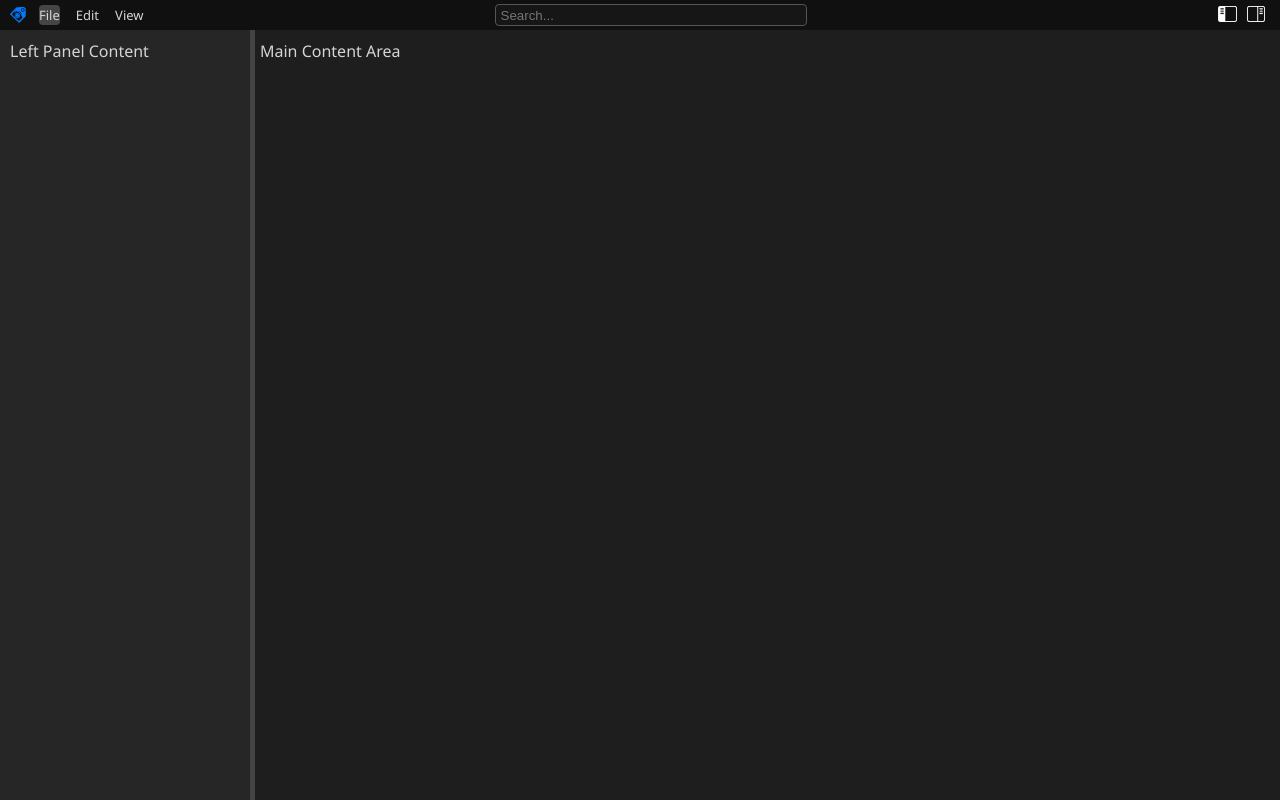
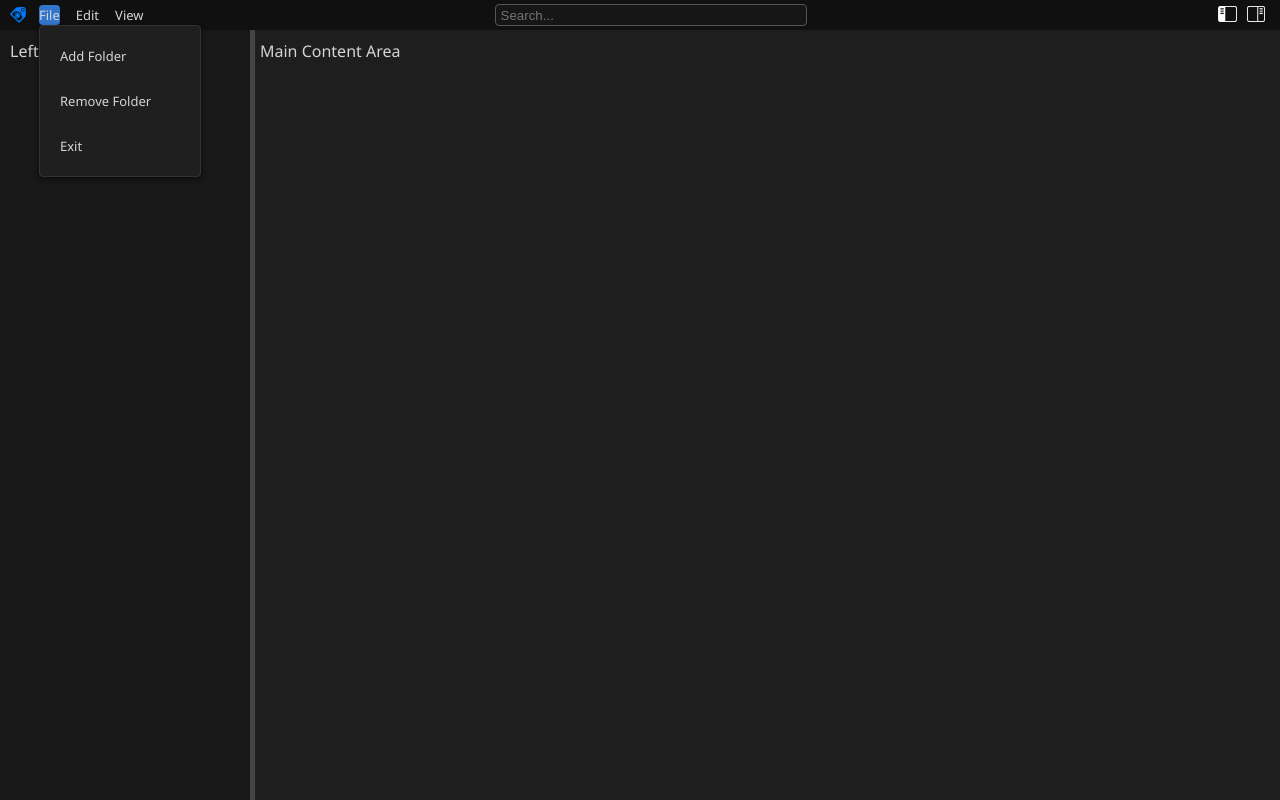
Before and after one commit to G1enB1and/MediaManagerV0.4, a plain HTML site: page index.html in a window 1280 px wide. Both pictures are taken after a click on the link "File". Drawn offline with Linux system fonts and the light colour scheme.

Commit message:
changed dropdown menus to show on click instead of hover

```diff
--- a/static/css/styles.css
+++ b/static/css/styles.css
@@ -2,7 +2,7 @@ body, html {
     height: 100%;
     margin: 0;
     padding: 0;
-    background-color: #1e1e1e; /* Consistent dark mode background */
+    background-color: #1f1f1f; /* Consistent dark mode background */
     font-family: 'Segoe UI', Tahoma, Geneva, Verdana, sans-serif; /* Screen-friendly sans-serif font */
     color: #d5d5d5;
     overflow-x: hidden;  /* Prevent horizontal scrolling */
@@ -56,15 +56,34 @@ body, html {
     line-height: 20px;  /* Ensure link text is vertically centered */
 }
 
-.menu a:hover, .menu a.dropbtn:focus {
-    background-color: #454545;
+.menu a:hover {
+    background-color: #2f2f2f; /* Background color on hover */
     border-radius: 4px;
 }
 
+.menu a.dropbtn:focus {
+    background-color: #3376cd;
+    border-radius: 4px;
+}
+
+/* Remove dropdown display on hover */
+.menu .dropdown:hover .dropdown-content {
+    display: none; /* Disable hover effect */
+}
+
+/* Only show the dropdown content when the 'active' class is applied */
+.menu .dropdown-content {
+    display: none;
+}
+
+.menu .dropdown.active .dropdown-content {
+    display: block;
+}
+
+/* Dropdown content styles */
 .dropdown-content {
-    display: none;
     position: absolute;
-    background-color: #252526;
+    background-color: #1f1f1f;
     min-width: 160px;
     box-shadow: 0 2px 5px rgba(0,0,0,0.5);
     border: 1px solid #333;
@@ -75,10 +94,12 @@ body, html {
 
 .dropdown-content a {
     padding: 10px 15px;
+    margin: 5px;
 }
 
-.dropdown:hover .dropdown-content {
-    display: block;
+/* Dropdown content hover effect */
+.dropdown-content a:hover {
+    background-color: #3376cd;
 }
 
 .search-bar {
@@ -124,7 +145,7 @@ body, html {
 }
 
 .panel {
-    background-color: #262626;
+    background-color: #181818;
     color: #d5d5d5;
     padding: 10px;
     overflow: auto;
--- a/static/js/script.js
+++ b/static/js/script.js
@@ -66,3 +66,40 @@ document.addEventListener('DOMContentLoaded', function() {
     makeResizable(document.getElementById('left-resizer'), 'left');
     makeResizable(document.getElementById('right-resizer'), 'right');
 });
+
+// Function to toggle the dropdown visibility
+function toggleDropdown(event) {
+    event.stopPropagation();  // Prevent the click event from propagating to the document
+
+    const dropdown = event.currentTarget.parentElement;
+
+    // Close any open dropdowns
+    document.querySelectorAll('.dropdown').forEach(function(item) {
+        if (item !== dropdown) {
+            item.classList.remove('active');
+        }
+    });
+
+    // Toggle the current dropdown
+    dropdown.classList.toggle('active');
+}
+
+// Close the dropdowns if clicking outside
+function closeDropdowns(event) {
+    document.querySelectorAll('.dropdown').forEach(function(item) {
+        item.classList.remove('active');
+    });
+}
+
+// Attach the toggle function to the dropdown buttons
+document.addEventListener('DOMContentLoaded', function() {
+    document.querySelectorAll('.dropbtn').forEach(function(btn) {
+        btn.addEventListener('click', toggleDropdown);
+    });
+
+    // Close dropdowns if clicking outside
+    document.addEventListener('click', closeDropdowns);
+
+    makeResizable(document.getElementById('left-resizer'), 'left');
+    makeResizable(document.getElementById('right-resizer'), 'right');
+});
```
